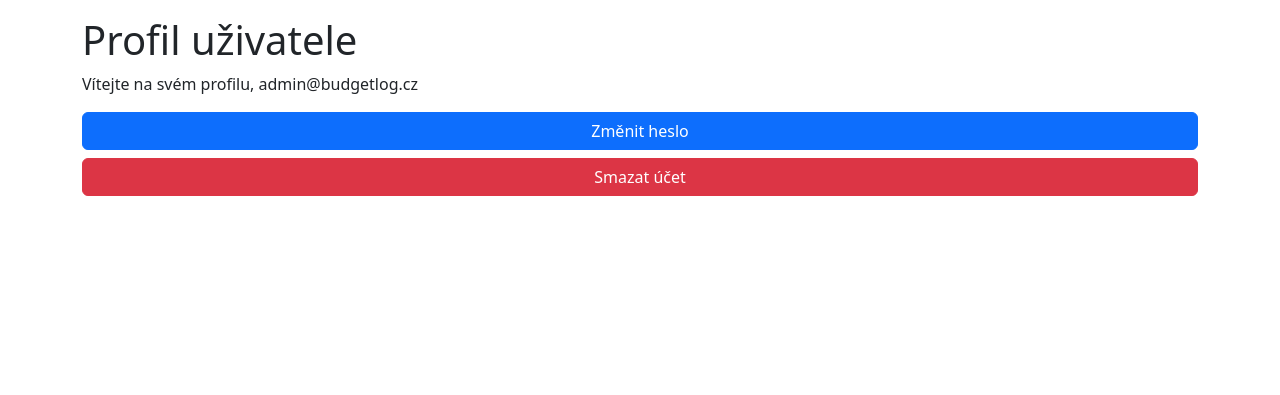
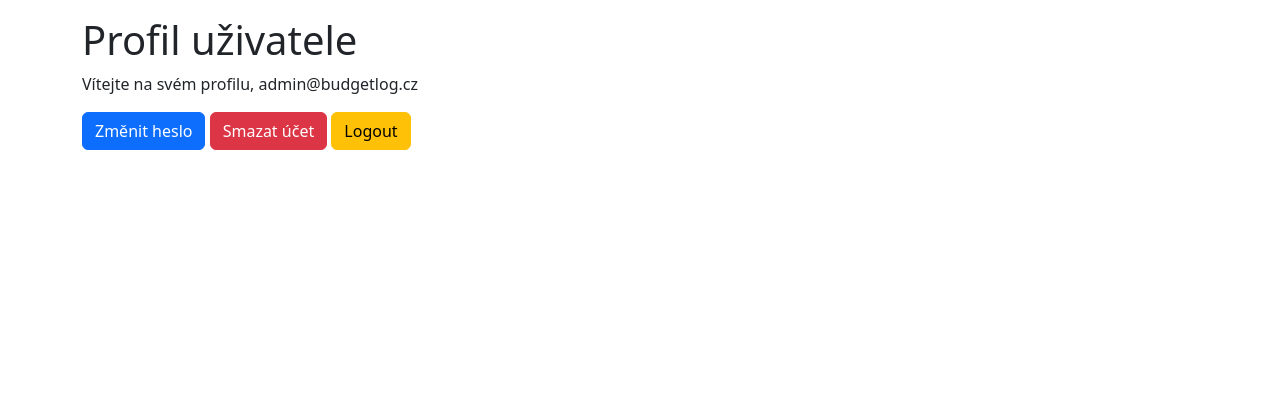
Before and after one commit to Hmyzaak/BudgetLog, a Django app: page /profile/ in a window 1280 px wide. Shown: the part 68-463 px from the top of the page. Run offline with Django 4.2, Linux system fonts and the light colour scheme; a user stored in the database is signed in; parts of the project's set-up code (start-up, migrations or seed data) failed here and were passed over; some libraries are stand-ins or nearby versions.

Commit message:
Logout políčko
Signed-off-by: JaVoJ <davias@email.cz>

```diff
--- a/budgetlog/templates/budgetlog/profile.html
+++ b/budgetlog/templates/budgetlog/profile.html
@@ -5,9 +5,10 @@
 <h1>Profil uživatele</h1>
 <p>Vítejte na svém profilu, {{ user.email }}</p>
 
-<div class="d-grid gap-2">
+<div class="d-grid gap-2 d-md-block">
     <a href="{% url 'change-password' %}" class="btn btn-primary">Změnit heslo</a>
     <a href="{% url 'delete-account' %}" class="btn btn-danger">Smazat účet</a>
+    <a href="{% url 'logout' %}" class="btn btn-warning">Logout</a>
 </div>
 
 {% endblock %}
```
